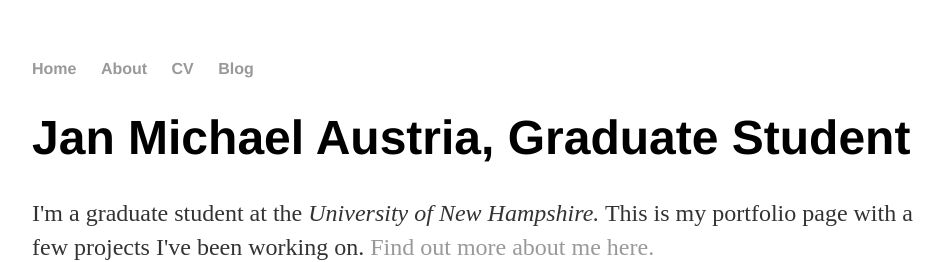
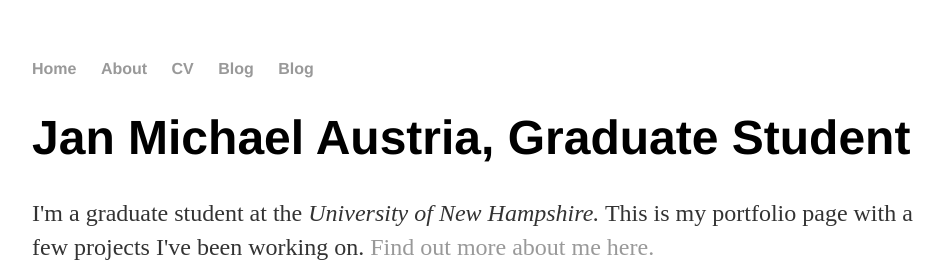
Before and after one commit to janmichael88/janmichael88.github.io, a Jekyll site: the page built from index.html, in a window 1280 px wide. Shown: the top 262 px of the page, without its empty margins (160-1103 px from the left). Built offline with Jekyll 4.4.1, drawn with Linux system fonts in a browser that asks for light colours.

Commit message:
Update default.html

```diff
--- a/_layouts/default.html
+++ b/_layouts/default.html
@@ -12,7 +12,8 @@
 	        	<li><a href="/about">About</a></li>
         		<li><a href="/cv">CV</a></li>
         		<li><a href="/blog">Blog</a></li>
-    		</ul>
+			<li><a href="/Textbook Solutions">Blog</a></li>
+			</ul>
 		</nav>
 		<div class="container">
     		{{ content }}
```
